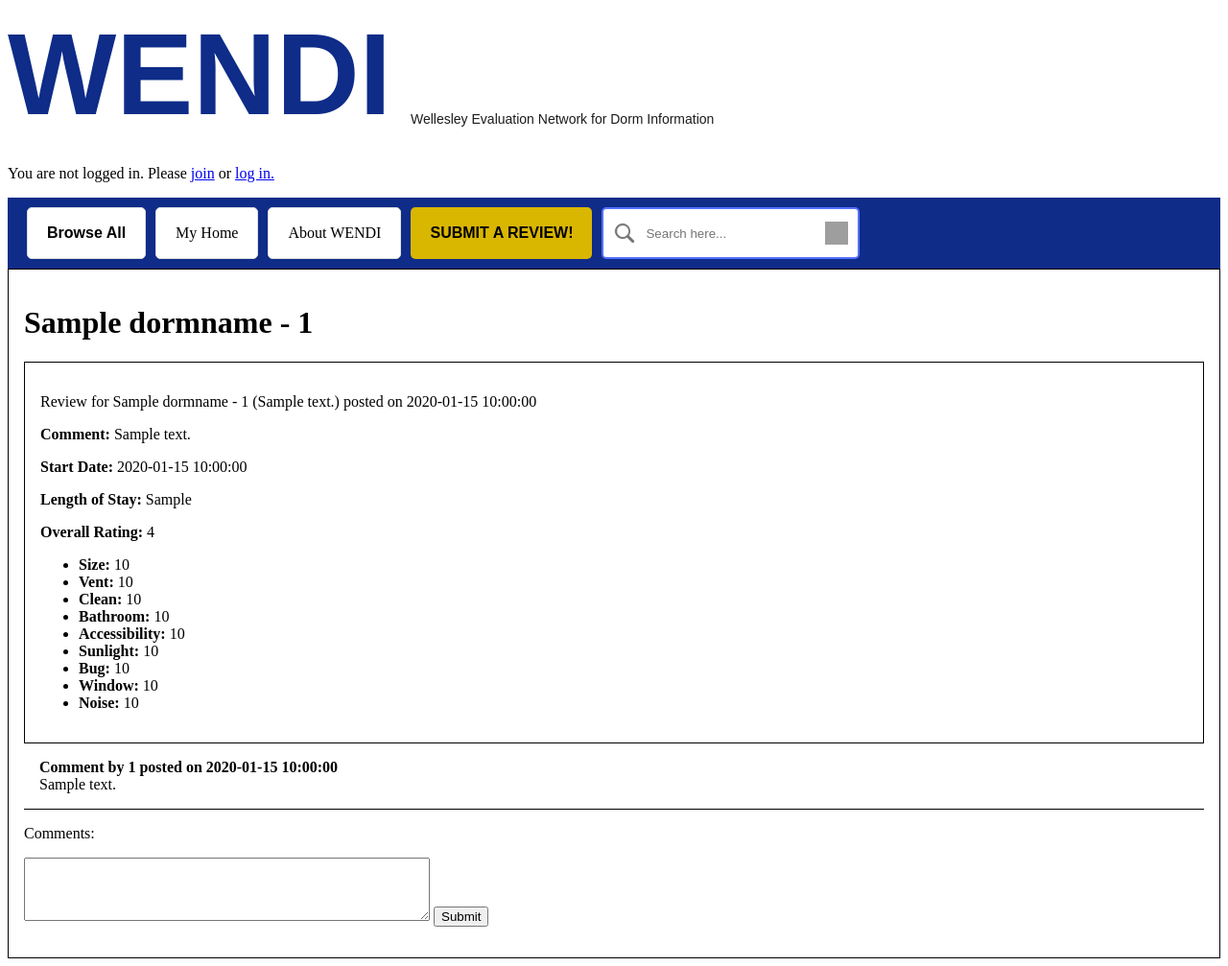
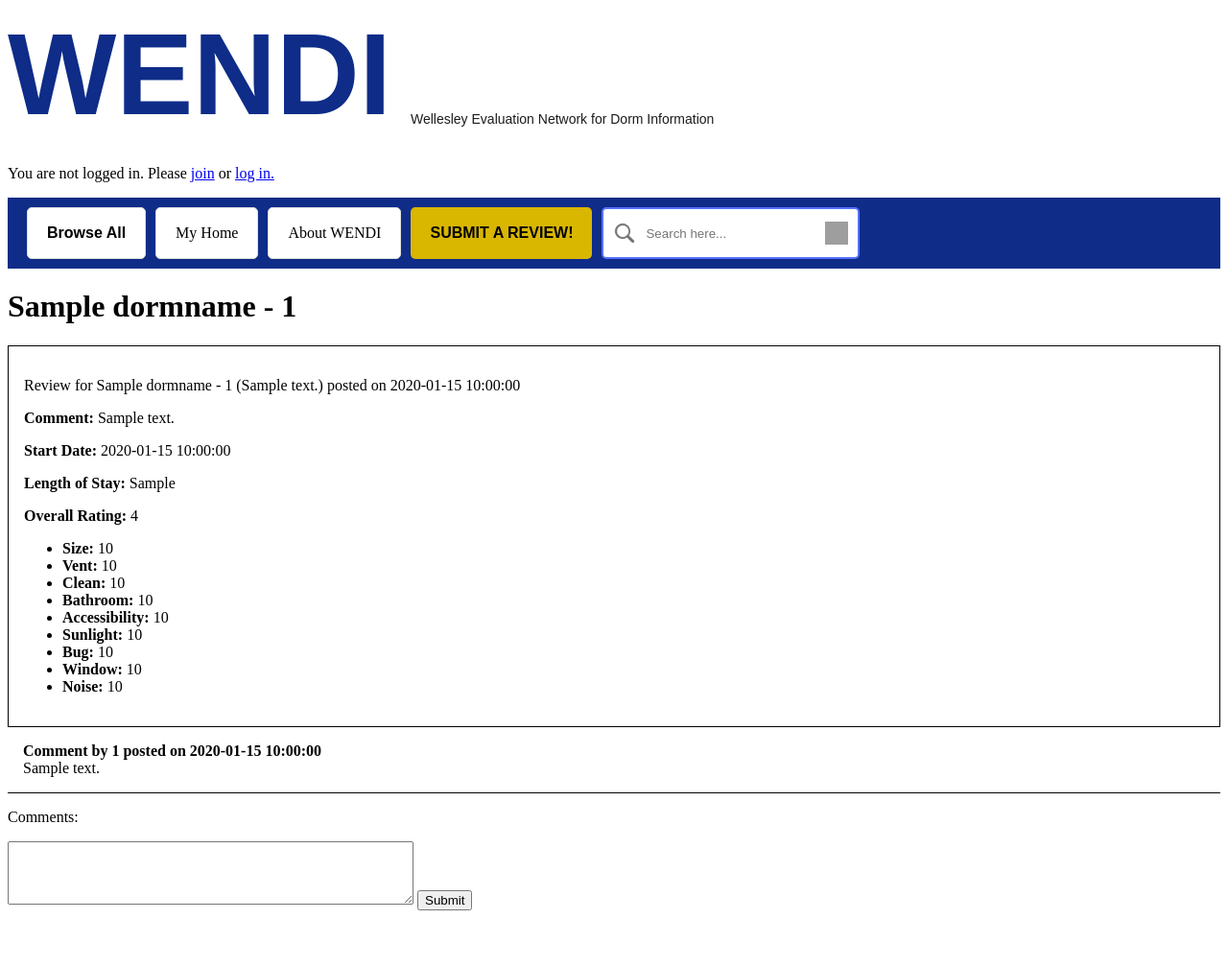
Before and after one commit to yanziv/WENDI, a Flask app: template templates/room.html in a window 1280 px wide. Shown: the whole page at 96% size. After the commit the page ends 949 px from the top, so only its background shows below. Run offline with Flask 3, Linux system fonts and the light colour scheme; the template is opened without the code that fills it: most values are stand-ins (such as "Sample title", 1, 10 or a date in 2020); grey boxes are pictures that could not be loaded.

Commit message:
room-content vs content id

```diff
--- a/app.py
+++ b/app.py
@@ -210,6 +210,7 @@ def room(hid, number):
 
     uid = queries.get_username(conn,session.get('uid'))
 
+
     print("SESSION UID========" + str(session.get("uid")))
     print("USERNAME======"+str(uid))
 
@@ -233,7 +234,7 @@ def room(hid, number):
         )
     elif request.method == "POST":
         comment = request.form.get("comments")
-        uid = uid['username']
+        uid = uid
         queries.insert_comment(conn, uid, rid, comment)
 
         return redirect(url_for("room", hid=hid, number=number))
--- a/static/style.css
+++ b/static/style.css
@@ -468,7 +468,7 @@
 
 
 /*ROOM PAGE APPEARANGE - room.html**************/
-#content{
+#room-content{
   border: solid 1px black;
   padding:1em;
 }
--- a/templates/room.html
+++ b/templates/room.html
@@ -7,7 +7,7 @@
     {% for one in reviews %}
     <div id="{{one.id}}">
 
-        <div id="content">
+        <div id="room-content">
             <p>Review for {{dormname}} - {{one.rid}} ({{one.description}}) posted on {{one.timePosted}}</p>
             <p><b>Comment: </b>{{one.comment}}</p>
 
```
